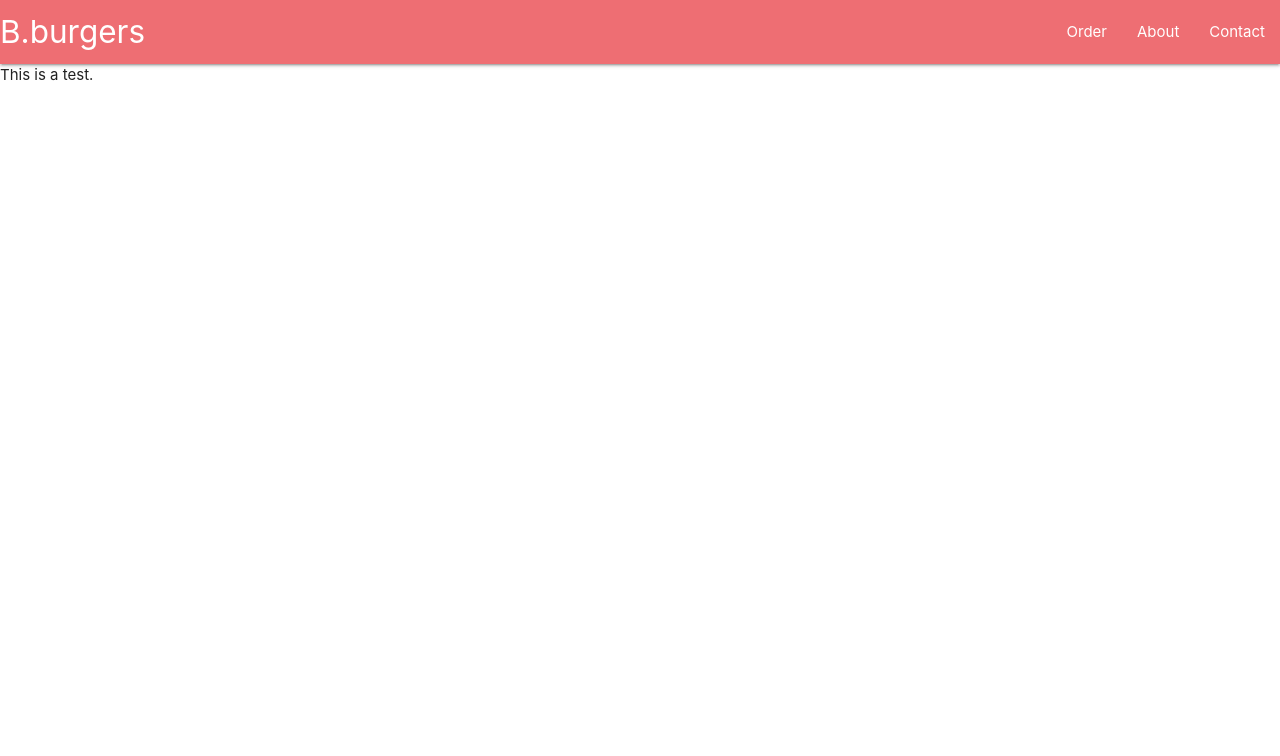
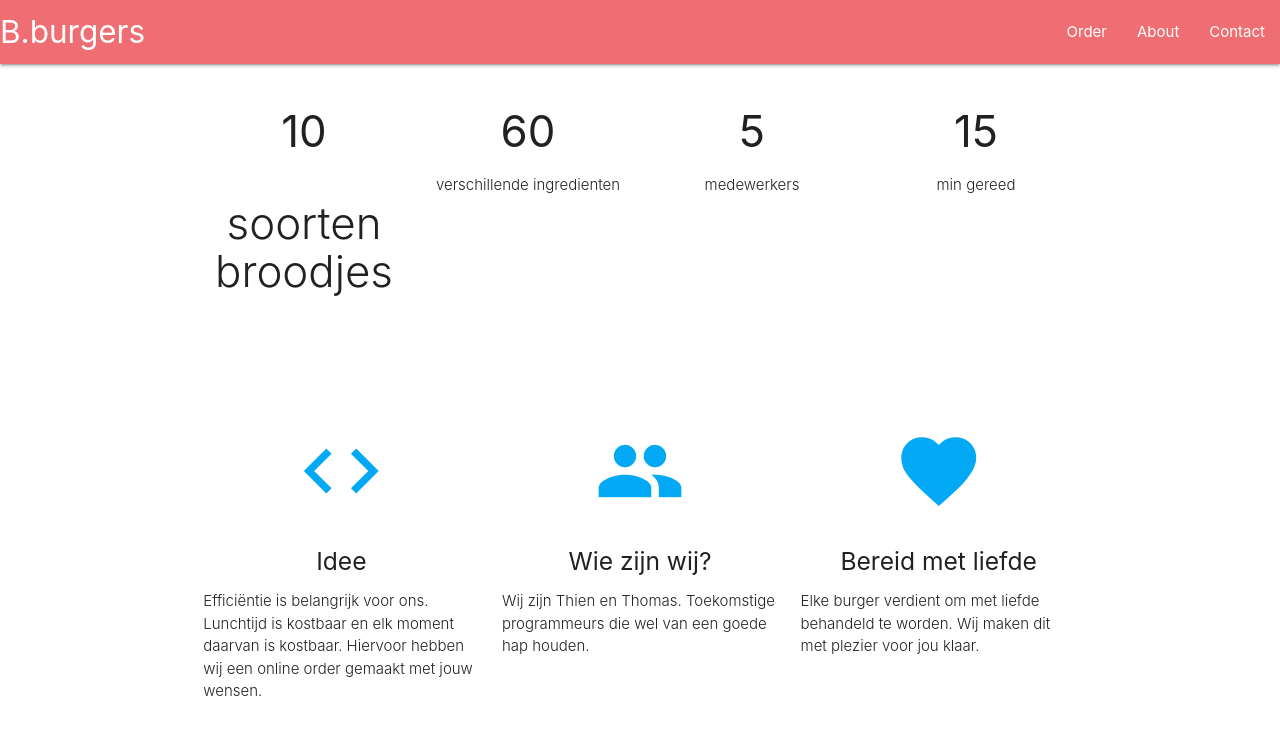
Before and after one commit to thomasdaalder/BusinessWebsite, a plain HTML site: page about.html in a window 1280 px wide. Drawn offline with nearby package versions, Linux system fonts and the light colour scheme.

Commit message:
added content

```diff
--- a/about.html
+++ b/about.html
@@ -12,6 +12,7 @@
       <meta name="viewport" content="width=device-width, initial-scale=1.0"/>
     </head>
 
+      <!-- Navbar -->
     <body>
       <nav>
     <div class="nav-wrapper">
@@ -23,10 +24,80 @@
       </ul>
     </div>
   </nav>
+      <!-- /Navbar -->
 
-      This is a test.
+   <!-- Info counter -->
+   <div class="container">
+   <div class="section">
+
+     <div class="row">
+       <div class="col s12 m6 l3">
+          <h3 class="center"><span id="myTargetElement">10</span</h3>
+          <p class="light center">soorten broodjes</p>
+       </div>
+
+       <div class="col s12 m6 l3">
+          <h3 class="center">60</h3>
+          <p class="light center">verschillende ingredienten</p>
+       </div>
+
+       <div class="col s12 m6 l3">
+          <h3 class="center">5</h3>
+          <p class="light center">medewerkers</p>
+       </div>
+
+       <div class="col s12 m6 l3">
+          <h3 class="center">15</h3>
+          <p class="light center">min gereed</p>
+       </div>
+
+     </div>
+   </div>
+   </div>
+   <!-- /Info counter -->
+
+   <!-- About section -->
+
+   <div class="container">
+    <div class="section">
+
+      <div class="row">
+        <div class="col s12 m4">
+          <div class="icon-block">
+            <h2 class="center light-blue-text"><i class="large material-icons">code</i></h2>
+            <h5 class="center">Idee</h5>
+
+            <p class="light">Efficiëntie is belangrijk voor ons. Lunchtijd is kostbaar en elk moment daarvan is kostbaar.
+            Hiervoor hebben wij een online order gemaakt met jouw wensen. </p>
+          </div>
+        </div>
+
+        <div class="col s12 m4">
+          <div class="icon-block">
+            <h2 class="center light-blue-text"><i class="large material-icons">group</i></h2>
+            <h5 class="center">Wie zijn wij?</h5>
+
+            <p class="light">Wij zijn Thien en Thomas. Toekomstige programmeurs die wel van een goede hap houden.</p>
+          </div>
+        </div>
+
+        <div class="col s12 m4">
+          <div class="icon-block">
+            <h2 class="center light-blue-text"><i class="large material-icons">favorite</i></h2>
+            <h5 class="center">Bereid met liefde</h5>
+
+            <p class="light">Elke burger verdient om met liefde behandeld te worden. Wij maken dit met plezier voor jou klaar.</p>
+          </div>
+        </div>
+      </div>
+
+    </div>
+
+    <!-- / About Section -->
+
       <!--Import jQuery before materialize.js-->
         <script type="text/javascript" src="https://code.jquery.com/jquery-2.1.1.min.js"></script>
+        <script type="text/javascript" src="js/countUp.js"></script>
      <!-- Compiled and minified JavaScript -->
       <script src="https://cdnjs.cloudflare.com/ajax/libs/materialize/0.97.8/js/materialize.min.js"></script>
 
```
